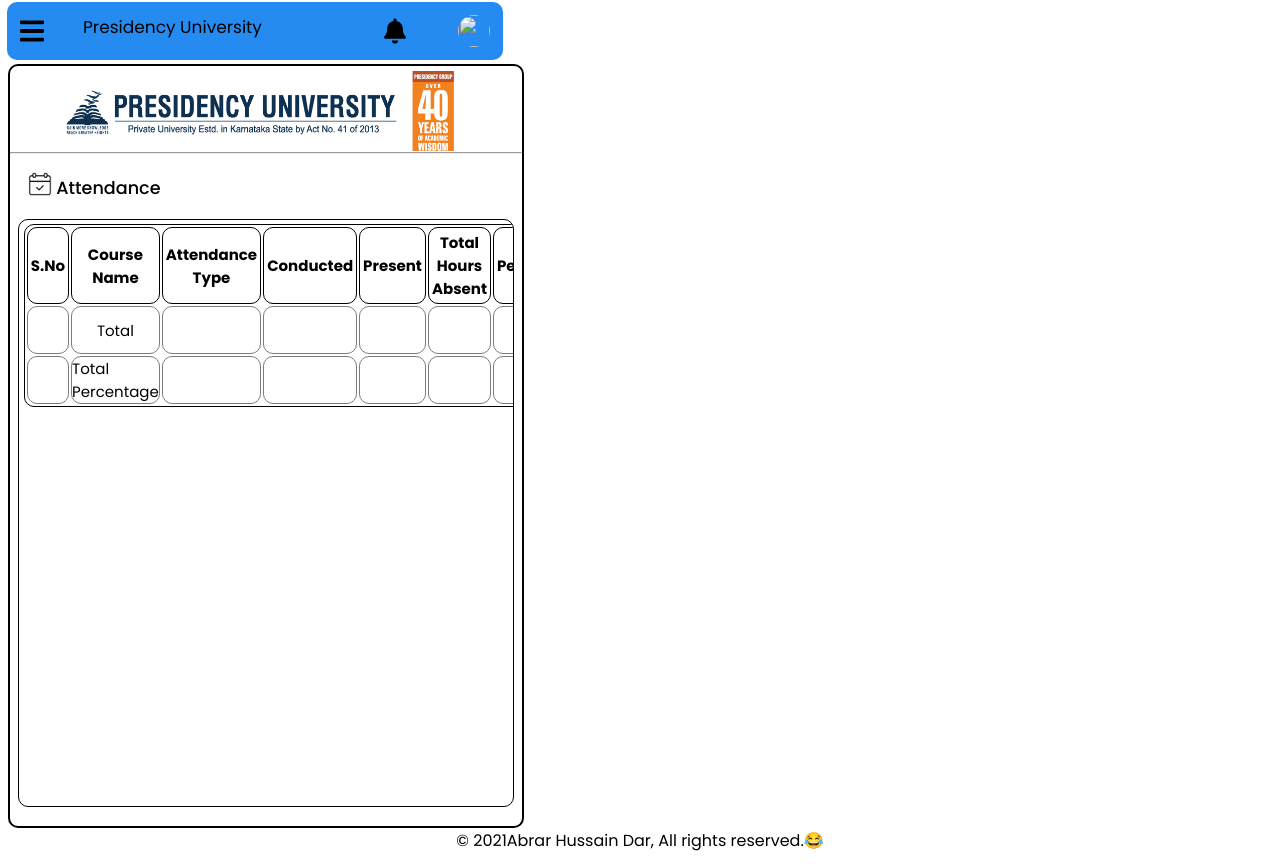
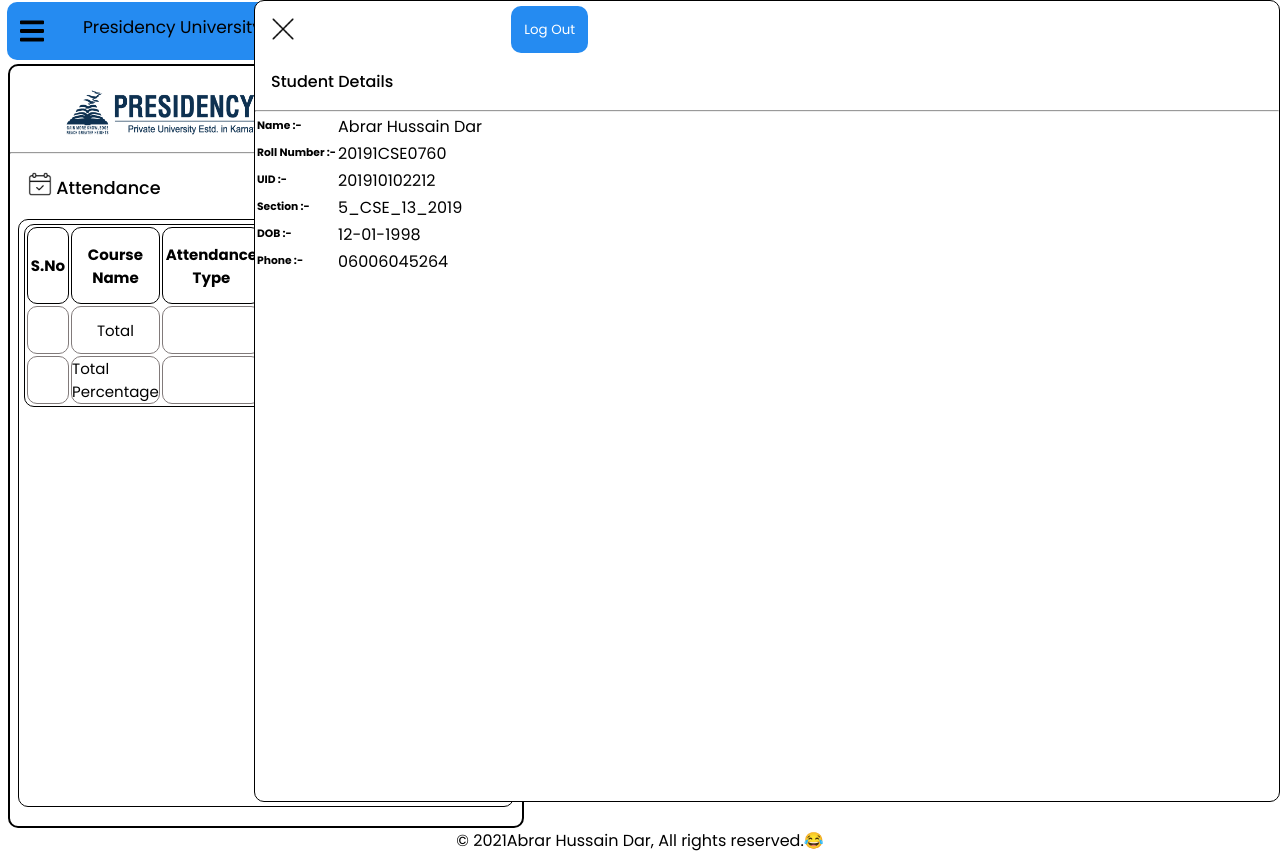
Before and after one commit to Abrarhussaindar/Knowledge_Pro, a Django app: template knowledge_pro/templates/navigation/attendance.html in a window 1280 px wide. Run offline with Django 3.2, Linux system fonts and the light colour scheme; the template is opened without the code that fills it, so the values that code supplies are empty; style sheets or scripts are compiled from the project's sources.

Commit message:
use well

```diff
--- a/knowledge_pro/static/css/nav.css
+++ b/knowledge_pro/static/css/nav.css
@@ -34,10 +34,6 @@
 }
 
 .container .notify {
-  display: none;
-}
-
-.container .user_details {
   display: none;
 }
 
@@ -100,19 +96,28 @@
   color: black;
 }
 
-.container .user_details .btn {
+.container .user_details .butt {
+  margin-top: -8em;
+  margin-left: 16em;
+}
+
+.container .user_details .butt .btn {
   border: none;
   padding: 1em;
-  margin-top: .6em;
-  margin-left: 18em;
+  margin-top: 10em;
   background-color: #258bf1;
   border-radius: 10px;
   color: white;
   cursor: pointer;
 }
 
-.container .user_details .btn:hover {
+.container .user_details .butt .btn:hover {
   background-color: #187fe7;
+}
+
+.container .user_details .stu_de {
+  margin: 1em;
+  font-weight: 500;
 }
 
 .container .navigation {
--- a/knowledge_pro/static/css/nav.scss
+++ b/knowledge_pro/static/css/nav.scss
@@ -1,20 +1,23 @@
 @import url('https://fonts.googleapis.com/css?family=Poppins:400,500,600,700&display=swap');
 
-:root{
+:root {
     --bg: #258bf1;
 }
-*{
+
+* {
     margin: 0;
     padding: 0;
     font-family: 'Poppins', sans-serif;
     // background-color: red;
 }
-ul{
+
+ul {
     list-style-type: none;
     margin: 0;
     padding: 0;
 }
-.container{
+
+.container {
     background-color: var(--bg);
     position: fixed;
     top: 0;
@@ -28,21 +31,22 @@
     border-radius: 10px;
     // border: 2px solid black;
 
-    .navigation{
+    .navigation {
         display: none;
     }
 
-    .notify{
+    .notify {
         display: none;
     }
-    .user_details{
-        display: none;
-    }
-    nav.menu-btn{
+
+    // .user_details{
+    //     // display: none;
+    // }
+    nav.menu-btn {
         display: block;
     }
 
-    .notify{
+    .notify {
         position: fixed;
         z-index: 999;
         width: 50%;
@@ -54,24 +58,26 @@
         border: 1px solid black;
         border-radius: 10px;
 
-        .no{
+        .no {
             margin: 1em;
         }
-        .user-menu-exit{
+
+        .user-menu-exit {
             float: right;
             margin: 1em;
             width: 20px;
             cursor: pointer;
             color: black;
         }
-        ul{
-            li{
-                a{
+
+        ul {
+            li {
+                a {
                     color: black;
                     margin: 1em 2em;
                     font-weight: 400;
 
-                    &:hover{
+                    &:hover {
                         font-weight: bold;
                     }
                 }
@@ -79,7 +85,8 @@
         }
 
     }
-    .user_details{
+
+    .user_details {
         position: fixed;
         z-index: 999;
         width: 80%;
@@ -93,11 +100,12 @@
         border: 1px solid black;
         border-radius: 10px;
 
-        .user-menu-exit{
+        .user-menu-exit {
             float: left;
             margin: 1em;
             cursor: pointer;
             color: black;
+            // border: 1px solid black;
         }
 
         // .table{
@@ -109,12 +117,16 @@
         //     position: relative;
         //     overflow: hidden;
         // }
+        .butt {
+            // border: 5px solid black;
+            margin-top: -8em;
+            margin-left: 16em;
 
-        .btn{
+            .btn {
                 border: none;
                 padding: 1em;
-            margin-top: .6em;
-            margin-left: 18em;
+                margin-top: 10em;
+                // margin-left: 18em;
                 background-color: #258bf1;
                 border-radius: 10px;
                 color: white;
@@ -122,14 +134,23 @@
                 cursor: pointer;
                 // font-size: 1em;
 
-            &:hover{
+                &:hover {
                     // font-size: 1.2em;
                     background-color: #187fe7;
                 }
+
+            }
+
+
+        }
+
+        .stu_de {
+            margin: 1em;
+            font-weight: 500;
         }
     }
 
-    .navigation{
+    .navigation {
         position: fixed;
         z-index: 999;
         width: 70%;
@@ -142,21 +163,23 @@
         border: 1px solid black;
         border-radius: 10px;
 
-        .navi-menu-exit{
+        .navi-menu-exit {
             float: right;
             margin: 1em;
             cursor: pointer;
             color: black;
             // border: 5px solid black;
         }
-        .logo{
+
+        .logo {
             border: 1px solid black;
             margin-left: 5px;
             width: 45vh;
             margin-top: -.5em;
 
         }
-        .list{
+
+        .list {
             box-sizing: border-box;
             // display: inline-block;
             margin-top: .5em;
@@ -164,7 +187,7 @@
             position: relative;
             overflow: hidden;
 
-            .icon{
+            .icon {
                 // font-family: 'Material Icons';
                 // font-weight: normal;
                 // font-style: normal;
@@ -180,7 +203,8 @@
                 vertical-align: -18px;
                 // color: white;
             }
-            img{
+
+            img {
                 width: 3vh;
                 // border: 2px solid black;
                 // margin-top: 1em;
@@ -188,12 +212,13 @@
                 // bottom: 5em;
             }
 
-            li{
-                span{
+            li {
+                span {
                     margin-left: 1em;
                     // border: 2px solid black;
                     font-weight: lighter;
-                    a{
+
+                    a {
                         color: black;
                         text-decoration: none;
                         display: block;
@@ -205,16 +230,16 @@
 
                     }
 
-                    &:hover{
+                    &:hover {
                         font-weight: bold;
                     }
                 }
             }
         }
 
-        li{
+        li {
 
-            a{
+            a {
                 color: black;
                 text-decoration: none;
                 display: block;
@@ -226,40 +251,42 @@
 
             }
 
-            &:hover{
+            &:hover {
                 font-weight: bolder;
             }
         }
     }
-    img{
+
+    img {
         width: 24px;
         margin: .8em;
         // color: white;
     }
-    a{
+
+    a {
         color: black;
         text-decoration: none;
         display: block;
         color: white;
     }
 
-    .ham{
+    .ham {
         cursor: pointer;
     }
 
-    .lg{
+    .lg {
         color: black;
         font-size: 17px;
         margin-top: .7em;
     }
 
-    .noti{
+    .noti {
         margin-left: 6em;
         width: 22px;
         cursor: pointer;
     }
 
-    .user{
+    .user {
         width: 4vh;
         height: 4vh;
         border-radius: 50%;
--- a/knowledge_pro/templates/navbar.html
+++ b/knowledge_pro/templates/navbar.html
@@ -68,7 +68,19 @@
             <li>kdajslkf</li>
             <li>kdajslkf</li>
         </ul> -->
-        <!-- <table id="stu_details" class="table">
+
+        <div class="butt">
+            <a href="{% url 'login' %}"><button class="btn">Log Out</button></a>
+        </div>
+
+    <div class="stu_de">
+        Student Details
+    </div>
+
+    <hr>
+
+    <div class="table_container">
+      <table id="stu_details" class="table">
             <tr>
                 <td><h6>Name :-</h6></td>
                 <td>Abrar Hussain Dar</td>
@@ -93,12 +105,8 @@
                 <td><h6>Phone :- </h6></td>
                 <td>06006045264</td>
             </tr>
-        </table> -->
-
-        <a href="{% url 'login' %}"><button class="btn">Log Out</button></a>
-
-    Student Details
-    <hr>
+        </table>
+    </div>
     </nav>
 </div>
 
```
Also changed, not shown: 1 other file. Lines whose indentation alone changed are shown as unchanged.
